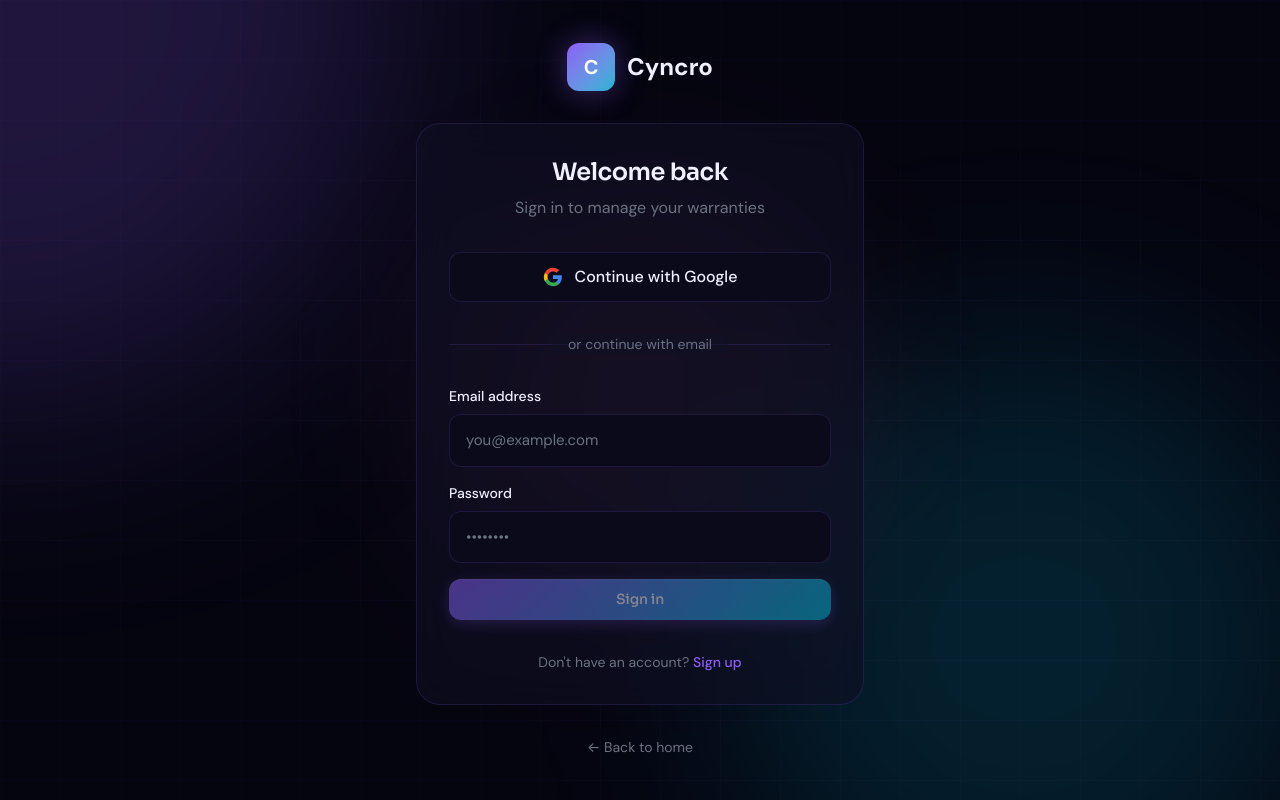
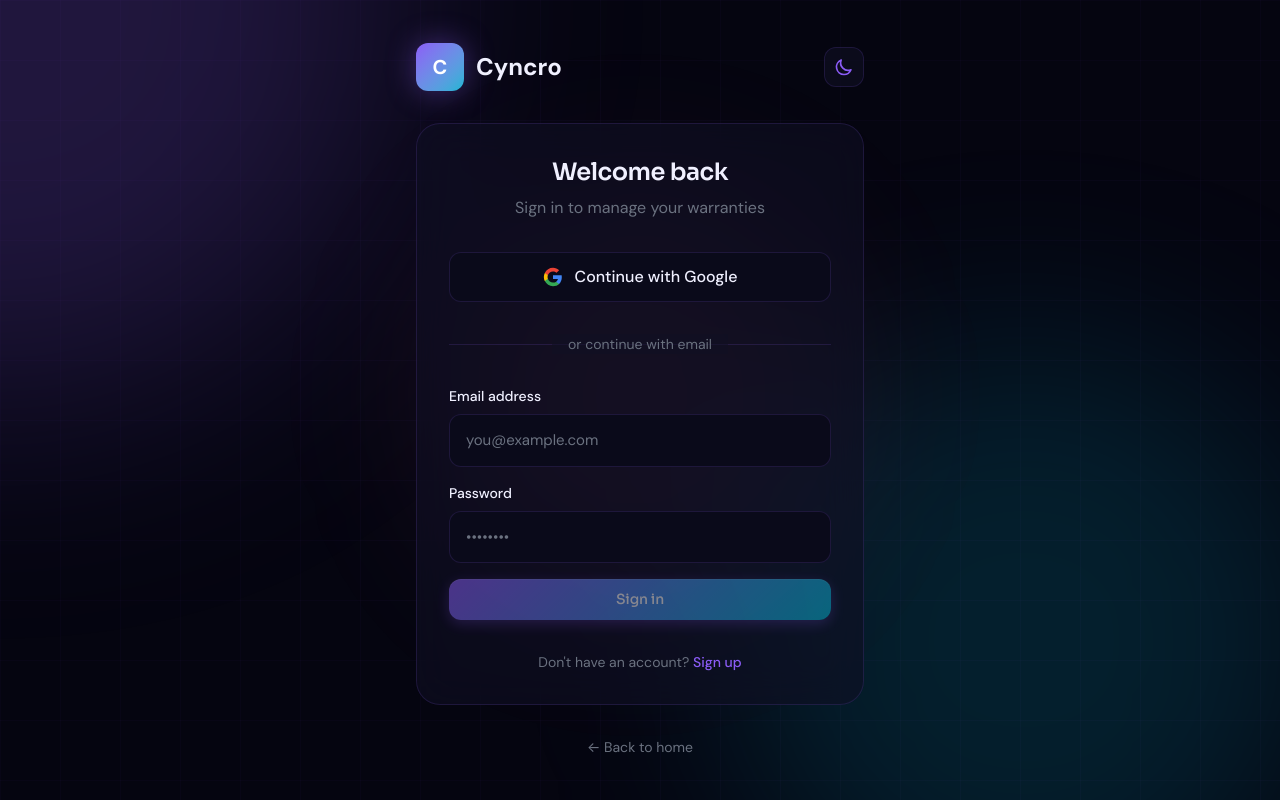
Before and after one commit to shamalkamal-art/Cyncro, a Next.js app: page /login in a window 1280 px wide. Built offline with nearby package versions, Linux system fonts and the light colour scheme.

Commit message:
Add theme toggle to landing page and auth pages
- Add ThemeToggle component to landing page header
- Add ThemeToggle to login page
- Add ThemeToggle to signup page
- Theme toggle now available on all pages before and after sign-in

```diff
--- a/app/(auth)/login/page.tsx
+++ b/app/(auth)/login/page.tsx
@@ -4,6 +4,7 @@
 import { useRouter, useSearchParams } from 'next/navigation'
 import { createClient } from '@/lib/supabase/client'
 import Link from 'next/link'
+import ThemeToggle from '@/components/ThemeToggle'
 
 function LoginForm() {
   const router = useRouter()
@@ -120,13 +121,16 @@
         />
       </div>
 
-      {/* Logo */}
-      <Link href="/" className="relative flex items-center gap-3 mb-8 animate-fade-in">
-        <div className="w-12 h-12 rounded-xl bg-gradient-to-br from-[var(--primary)] to-[var(--accent)] flex items-center justify-center shadow-lg glow-primary">
-          <span className="text-white font-bold text-xl">C</span>
-        </div>
-        <span className="text-2xl font-bold text-[var(--foreground)]">Cyncro</span>
-      </Link>
+      {/* Logo and Theme Toggle */}
+      <div className="relative w-full max-w-md flex items-center justify-between mb-8 animate-fade-in">
+        <Link href="/" className="flex items-center gap-3">
+          <div className="w-12 h-12 rounded-xl bg-gradient-to-br from-[var(--primary)] to-[var(--accent)] flex items-center justify-center shadow-lg glow-primary">
+            <span className="text-white font-bold text-xl">C</span>
+          </div>
+          <span className="text-2xl font-bold text-[var(--foreground)]">Cyncro</span>
+        </Link>
+        <ThemeToggle />
+      </div>
 
       {/* Login Card */}
       <div className="relative glass w-full max-w-md p-8 animate-fade-in-up" style={{ animationDelay: '0.1s', opacity: 0 }}>
--- a/app/(auth)/signup/page.tsx
+++ b/app/(auth)/signup/page.tsx
@@ -3,6 +3,7 @@
 import { useState, useEffect } from 'react'
 import { createClient } from '@/lib/supabase/client'
 import Link from 'next/link'
+import ThemeToggle from '@/components/ThemeToggle'
 
 export default function SignUpPage() {
   const [email, setEmail] = useState('')
@@ -131,13 +132,16 @@
         />
       </div>
 
-      {/* Logo */}
-      <Link href="/" className="relative flex items-center gap-3 mb-8 animate-fade-in">
-        <div className="w-12 h-12 rounded-xl bg-gradient-to-br from-[var(--primary)] to-[var(--accent)] flex items-center justify-center shadow-lg glow-primary">
-          <span className="text-white font-bold text-xl">C</span>
-        </div>
-        <span className="text-2xl font-bold text-[var(--foreground)]">Cyncro</span>
-      </Link>
+      {/* Logo and Theme Toggle */}
+      <div className="relative w-full max-w-md flex items-center justify-between mb-8 animate-fade-in">
+        <Link href="/" className="flex items-center gap-3">
+          <div className="w-12 h-12 rounded-xl bg-gradient-to-br from-[var(--primary)] to-[var(--accent)] flex items-center justify-center shadow-lg glow-primary">
+            <span className="text-white font-bold text-xl">C</span>
+          </div>
+          <span className="text-2xl font-bold text-[var(--foreground)]">Cyncro</span>
+        </Link>
+        <ThemeToggle />
+      </div>
 
       {/* Sign Up Card */}
       <div className="relative glass w-full max-w-md p-8 animate-fade-in-up" style={{ animationDelay: '0.1s', opacity: 0 }}>
--- a/app/(marketing)/page.tsx
+++ b/app/(marketing)/page.tsx
@@ -2,6 +2,7 @@
 
 import Link from 'next/link'
 import { useEffect, useState } from 'react'
+import ThemeToggle from '@/components/ThemeToggle'
 
 export default function HomePage() {
   const [mousePosition, setMousePosition] = useState({ x: 0, y: 0 })
@@ -62,6 +63,7 @@
 
               {/* Nav */}
               <div className="flex items-center gap-3">
+                <ThemeToggle />
                 <Link
                   href="/login"
                   className="hidden sm:inline-flex px-4 py-2 text-sm font-medium text-[var(--muted)] hover:text-[var(--foreground)] transition-colors"
```
